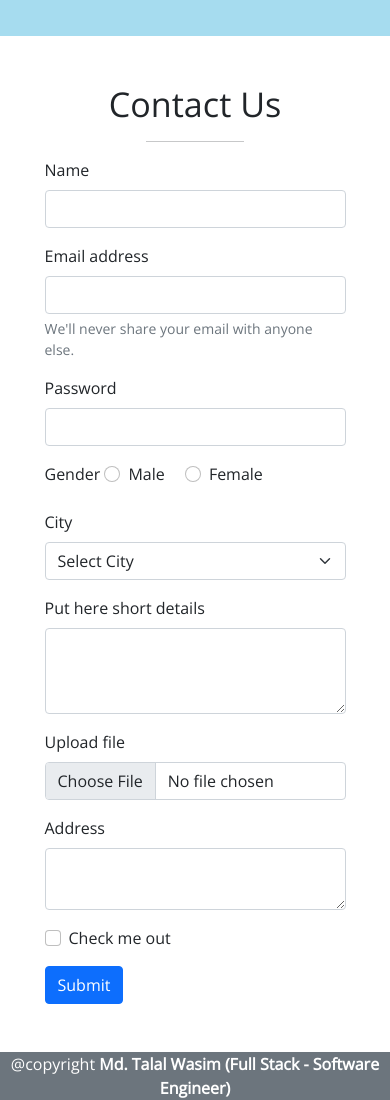
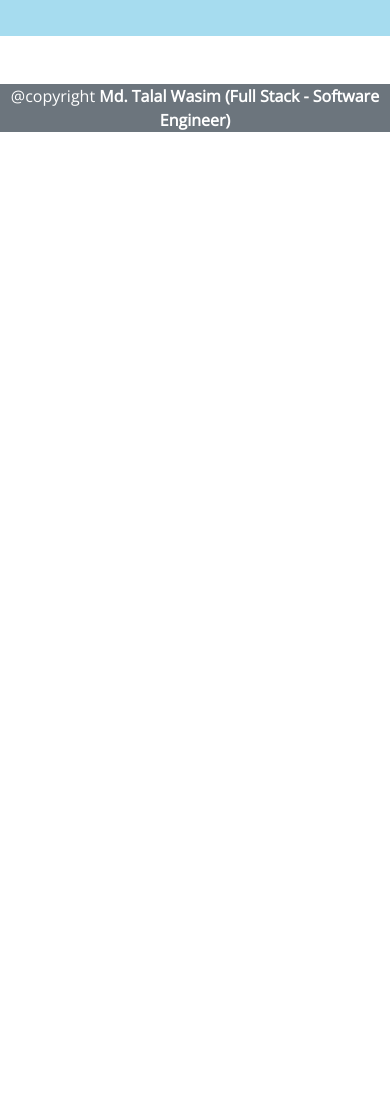
Before and after one commit to Hunter418/Hunter_Porfolio.github.io, a plain HTML site: page index.html in a window 390 px wide. Shown: the part 6482-7582 px from the top of the page. After the commit the page ends 6614 px from the top, so only its background shows below. Drawn offline with nearby package versions, Linux system fonts and the light colour scheme.

Commit message:
fixing index
fixing learn more link, and removing contact area

```diff
--- a/index.html
+++ b/index.html
@@ -49,9 +49,7 @@
         <li class="nav-item">
           <a class="nav-link text-capitalize active" href="gallery.html">gallery</a>
         </li>
-        <li class="nav-item">
-          <a class="nav-link text-capitalize active" href="contact.html">contact us</a>
-        </li>
+
 
       </ul>
 
@@ -332,7 +330,7 @@
 						<h1 class="text-white">Check out my Git Profile</h1>
 						<p>this just links to my github page</p>
 
-						<a href="/learn-more">
+						<a href="/learn-more.html">
 						<button type="button" class="btn btn-outline-light">
 							<svg xmlns="http://www.w3.org/2000/svg" width="16" height="16" fill="currentColor" class="bi bi-arrow-right-square" viewBox="0 0 16 16"><path fill-rule="evenodd" d="M15 2a1 1 0 0 0-1-1H2a1 1 0 0 0-1 1v12a1 1 0 0 0 1 1h12a1 1 0 0 0 1-1V2zM0 2a2 2 0 0 1 2-2h12a2 2 0 0 1 2 2v12a2 2 0 0 1-2 2H2a2 2 0 0 1-2-2V2zm4.5 5.5a.5.5 0 0 0 0 1h5.793l-2.147 2.146a.5.5 0 0 0 .708.708l3-3a.5.5 0 0 0 0-.708l-3-3a.5.5 0 1 0-.708.708L10.293 7.5H4.5z"/></svg> Learn More</button>
 						</a>
@@ -349,92 +347,7 @@
 
 
 
-		<!-- ContactUs section start-->
 
-		<section class="main_heading my-5 mt-5">
-			<div class="text-center ">
-				<h1 class="display-4">Contact Us</h1>
-				<hr class="w-25 mx-auto" />
-			</div>
-
-		<div class="container">
-				<div class="row">
-					<div class="col-xxl-8 col-md-8  col-10 mx-auto">
-							<form>
-							  <div class="mb-3">
-							    <label for="exampleInputEmail1" class="form-label">Name</label>
-							    <input type="text" class="form-control" id="exampleInputEmail1" aria-describedby="emailHelp">
-
-							  </div>
-
-							  <div class="mb-3">
-							    <label for="exampleInputEmail1" class="form-label">Email address</label>
-							    <input type="email" class="form-control" id="exampleInputEmail1" aria-describedby="emailHelp">
-							    <div id="emailHelp" class="form-text">We'll never share your email with anyone else.</div>
-							  </div>
-
-							  <div class="mb-3">
-							    <label for="exampleInputPassword1" class="form-label">Password</label>
-							    <input type="password" class="form-control" id="exampleInputPassword1">
-							  </div>
-
-							  <div class="mb-3">
-							  	<label for="exampleInputEmail1" class="form-label">Gender</label>
-							  	<div class="form-check form-check-inline">
-											  <input class="form-check-input" type="radio" name="inlineRadioOptions" id="inlineRadio1" value="option1">
-											  <label class="form-check-label" for="inlineRadio1">Male</label>
-											</div>
-											<div class="form-check form-check-inline">
-											  <input class="form-check-input" type="radio" name="inlineRadioOptions" id="inlineRadio2" value="option2">
-											  <label class="form-check-label" for="inlineRadio2">Female</label>
-											</div>
-
-
-							  	</div>
-
-
-
-							  	<div class="mb-3">
-							  		<label for="exampleInputEmail1" class="form-label">City</label>
-							  		<select class="form-select" aria-label="Default select example">
-										  <option selected>Select City</option>
-										  <option value="1">Dhaka</option>
-										  <option value="2">Rangpur</option>
-										  <option value="3">Chittagong</option>
-										</select>
-							  	</div>
-							  	<div class="mb-3">
-									  <label for="exampleFormControlTextarea1" class="form-label">Put here short details</label>
-									  <textarea class="form-control" id="exampleFormControlTextarea1" rows="3"></textarea>
-									</div>
-
-									<div class="mb-3">
-									  <label for="formFile" class="form-label">Upload file</label>
-									  <input class="form-control" type="file" id="formFile">
-									</div>
-
-									<div class="mb-3">
-									  <label for="exampleFormControlTextarea1" class="form-label">Address</label>
-									  <textarea class="form-control" id="exampleFormControlTextarea1" rows="2"></textarea>
-									</div>
-
-
-
-
-							  <div class="mb-3 form-check">
-							    <input type="checkbox" class="form-check-input" id="exampleCheck1">
-							    <label class="form-check-label" for="exampleCheck1">Check me out</label>
-							  </div>
-							  <button type="submit" class="btn btn-primary">Submit</button>
-							</form>
-
-					</div>
-
-				</div>
-		</div>
-
-		</section>
-		<!-- ContactUs section end-->
 
 
 		<!-- footer section start-->
```
